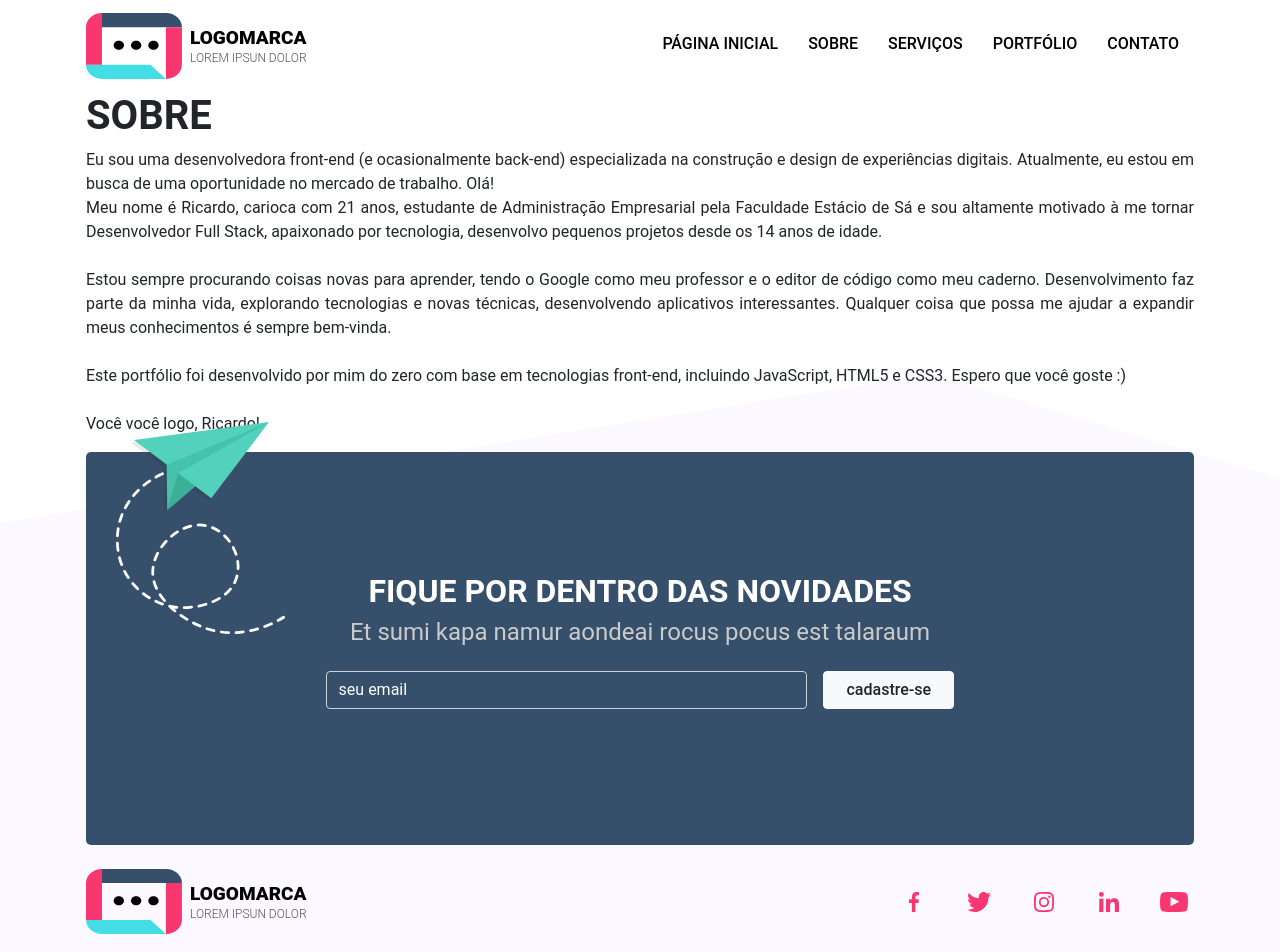
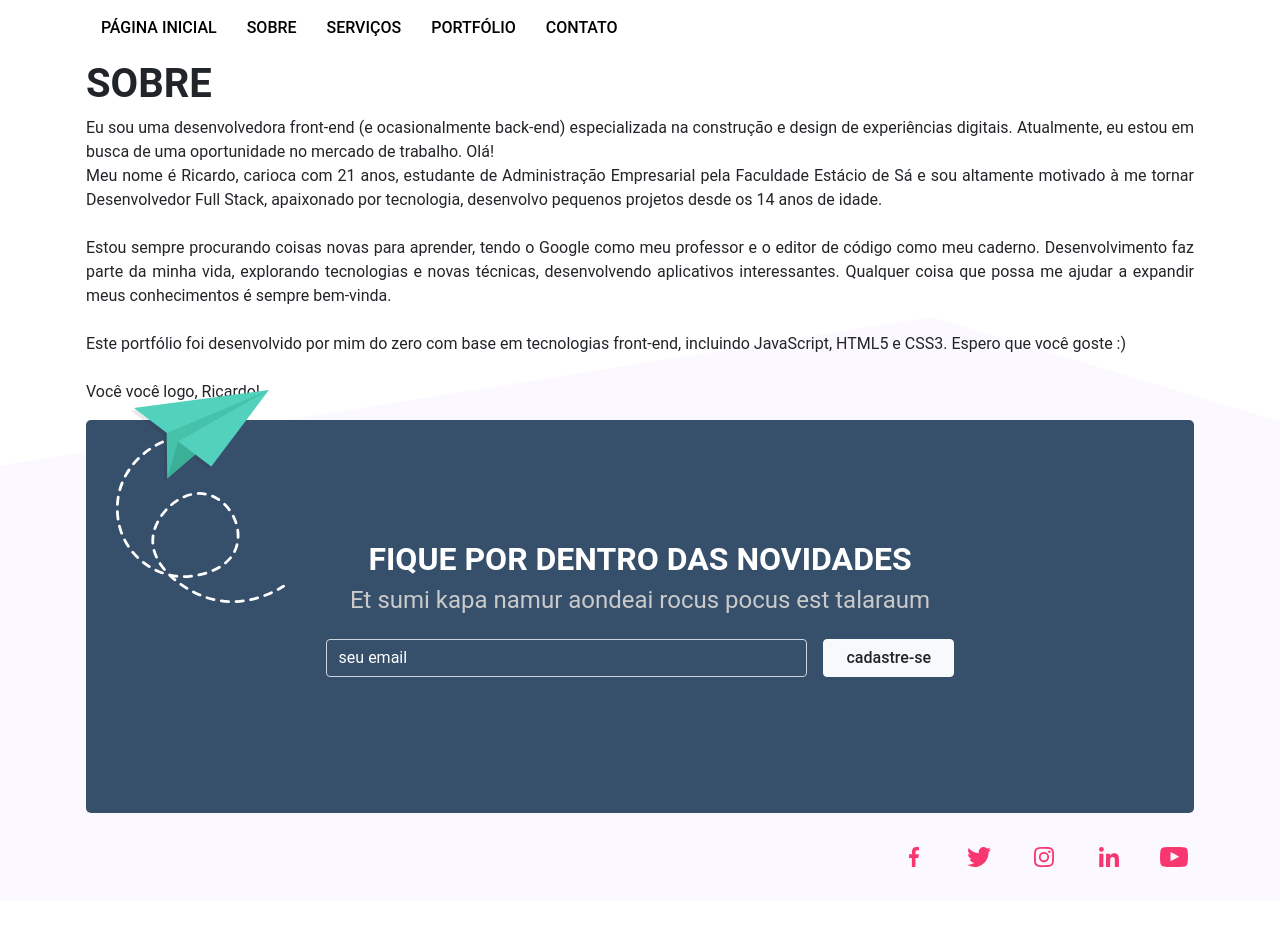
Before and after one commit to SrAloneZ/portifolio, a Next.js app: page /about in a window 1280 px wide. Shown: the top 952 px of the page. After the commit the page ends 901 px from the top, so only its background shows below. Built offline with nearby package versions, Linux system fonts and the light colour scheme.

Commit message:
add website

```diff
--- a/src/components/Footer.js
+++ b/src/components/Footer.js
@@ -41,8 +41,7 @@ const Footer = () => {
           <div className="row">
             <div
               className="col-md-6 align-self-center text-md-left text-center">
-              <img src="assets/logo.svg"
-                className="img-fluid" />
+
             </div>
             <div
               className="col-md-6 align-self-center text-right">
--- a/src/components/Navbar.js
+++ b/src/components/Navbar.js
@@ -6,9 +6,7 @@ const Navba = () => {
             <nav
                 className="navbar navbar-expand-lg navbar-light justify-content-between"
             >
-                <a className="navbar-brand" href="#">
-                    <img src="assets/logo.svg" className="img-fluid" />
-                </a>
+
                 <button
                     className="navbar-toggler"
                     type="button"
```
